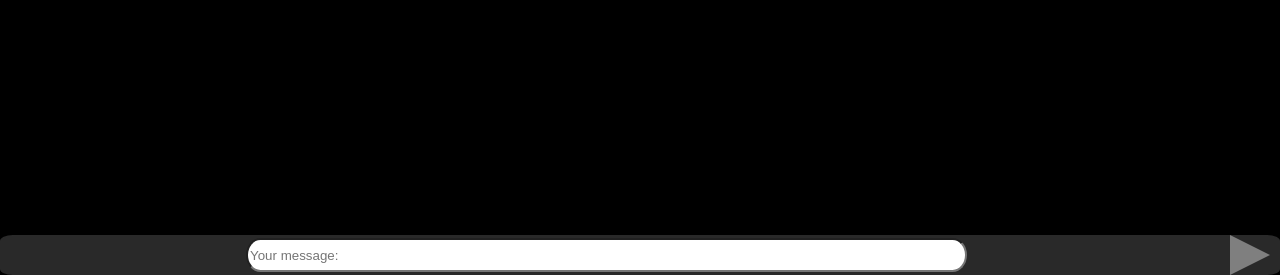
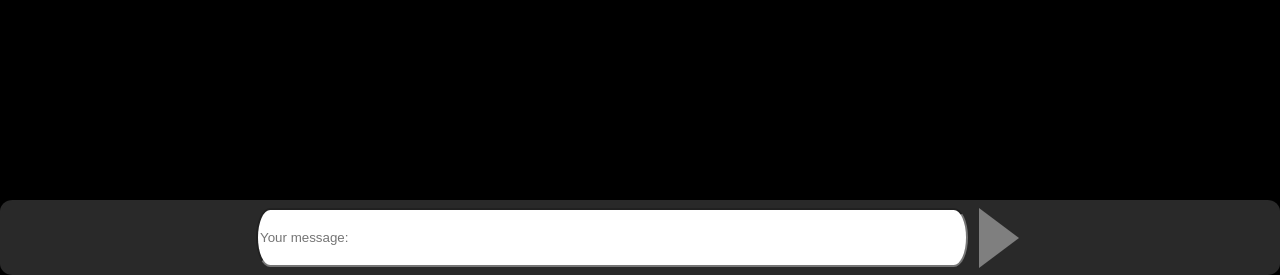
Before and after one commit to PatRix9811/social_media_project, a Django app: a page that uses accounts/templates/accounts/user_messages.html in a window 1280 px wide. Shown: the part 525-800 px from the top of the page. Run offline with Django 3.2, Linux system fonts and the light colour scheme; a user stored in the database is signed in; data comes from the database, SQL or seed files in the repository.

Commit message:
sending messages function

```diff
--- a/accounts/static/accounts/conversations.css
+++ b/accounts/static/accounts/conversations.css
@@ -88,10 +88,9 @@
 
 #new-message-area{
 	width:100%;
-	grid-row:2;
-	grid-column:2;
+	height: 75px;
 	display:grid;
-	grid-template-columns: auto 50px;
+	grid-template-columns: 20% auto 50px 20%;
 	background-color: rgb(41,41,41);
 	border-radius: 1%/15%;
 	position:fixed;
@@ -100,24 +99,24 @@
 }
 
 #new-message-area input{
-	grid-column: 1;
+	grid-column: 2;
 	margin-top:auto;
 	margin-bottom: auto;
-	margin-right:2%;
-	margin-left:20%;
-	width:58%;
+	right: 2%;
+	width:98%;
 	height:70%;
 	border-radius: 2% / 50%;
 }
 
 #send-button{
-	grid-column: 2;
-	margin-left: 0%;
+	grid-column: 3;
+	margin:auto;
 	width:0px;
 	height:0px;
-	border-top:20px solid transparent;
-	border-bottom:20px solid transparent;
+	border-top:30px solid transparent;
+	border-bottom:30px solid transparent;
 	border-left: 40px solid rgb(127,127,127);
+	transition: 1s;
 
 }
 
--- a/accounts/static/accounts/main_user_page.css
+++ b/accounts/static/accounts/main_user_page.css
@@ -14,7 +14,6 @@ body{
 	width:100%;
 	height:75px;
 	padding:1%;
-	grid-row: 1;
 	display:grid;
 	grid-template-columns:5% 20% auto 25%;
 	position: fixed;
@@ -119,6 +118,6 @@ div#options.menu-button{
 	height:100%;
 	display:inline-grid;
 	grid-template-columns: 20% auto 20%;
-	grid-template-rows: auto 50px;
+	grid-template-rows: auto 75px;
 	margin-top:5%;
 }
```
